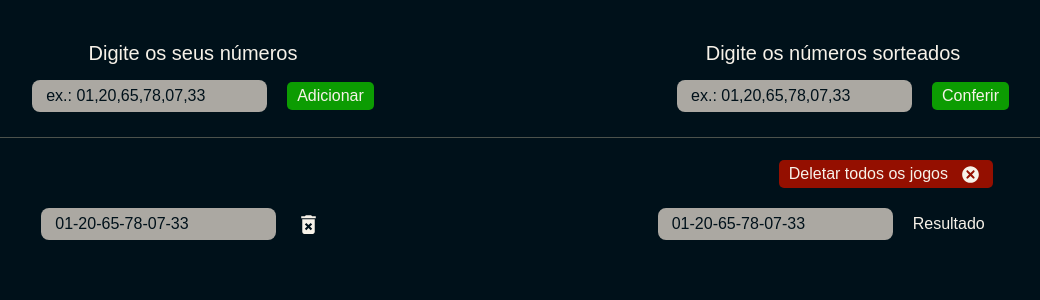
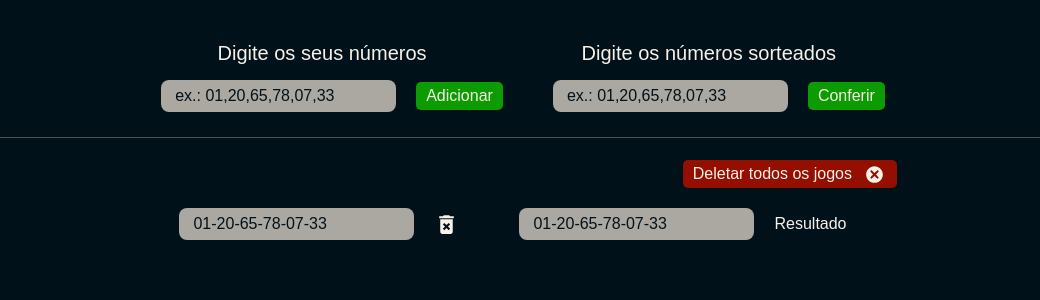
Before and after one commit to gabriel-vitebo/checkNumbers, a React (Vite) app: page / in a window 1280 px wide. Shown: the top 300 px of the page, without its empty margins (127-1167 px from the left). Built offline with nearby package versions, Linux system fonts and the light colour scheme.

Commit message:
fix style app

```diff
--- a/src/styles.ts
+++ b/src/styles.ts
@@ -9,7 +9,9 @@ export const Container = styled.div`
 `
 
 export const Header = styled.header`
-  display: grid;
+  display: flex;
+  justify-content: center;
+  gap: 3rem;
   width: 100vw;
   grid-template-columns: 1fr 1fr;
   padding: 2rem 0 2.5rem 0;
@@ -47,24 +49,25 @@ export const DrawnNumbers = styled.div`
 
 export const Main = styled.main`
   display: flex;
+  width: 100vw;
   flex-direction: column;
   grid-template-columns: 1fr 1fr;
   padding: 2rem 0 2rem 0;
   justify-content: space-around;
   align-items: center;
-  grid-column-start: 1;
 
   > .buttonDelete {
+    width: 60%;
     display: flex;
-    width: 75%;
     justify-content: flex-end;
     margin-bottom: 2rem;
   }
 
   > .content {
     display: flex;
-    width: 100vw;
-    justify-content: space-around;
+    justify-content: center;
+    gap: 6rem;
+    width: 100%;
   }
 `
 
```
